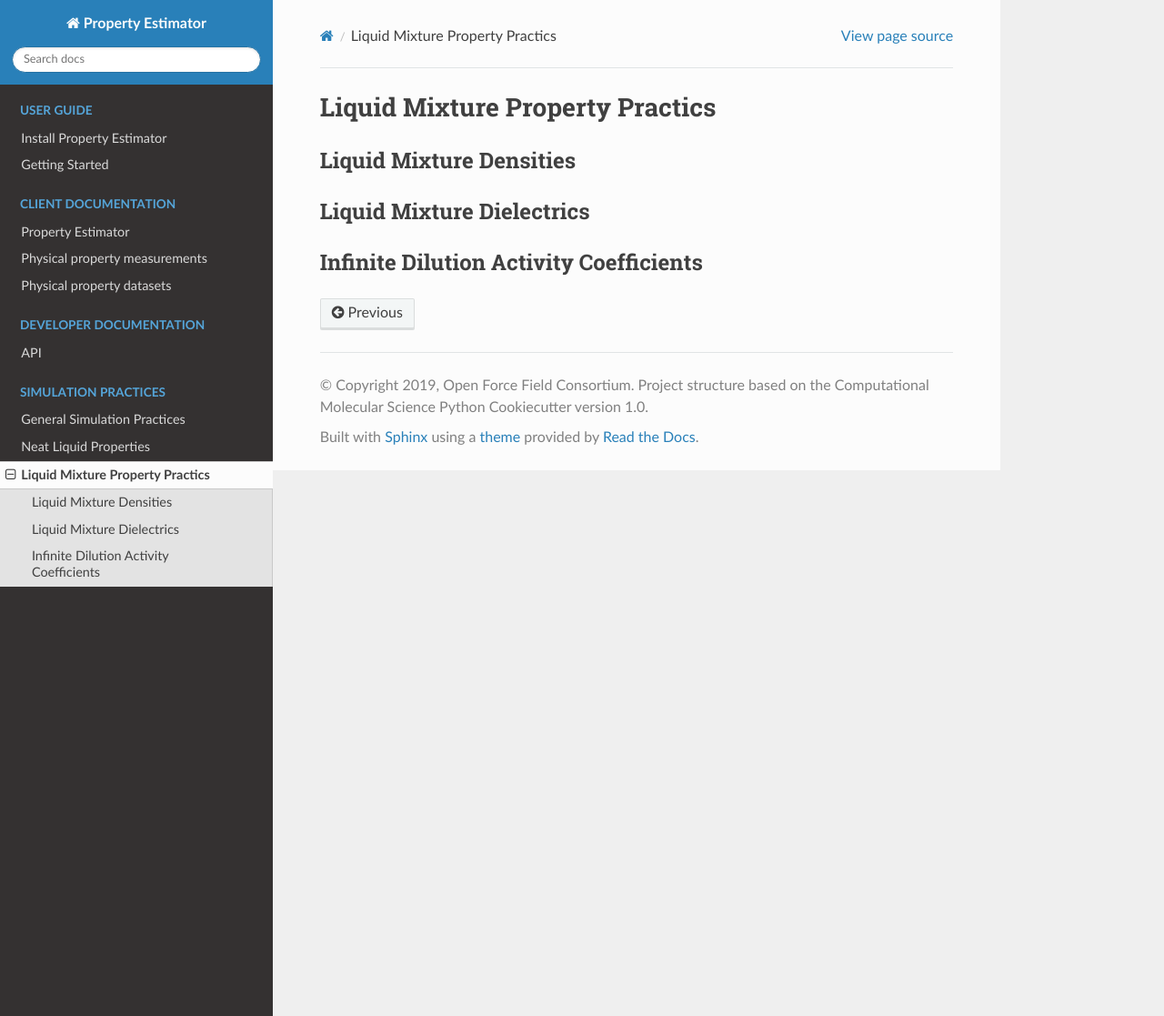
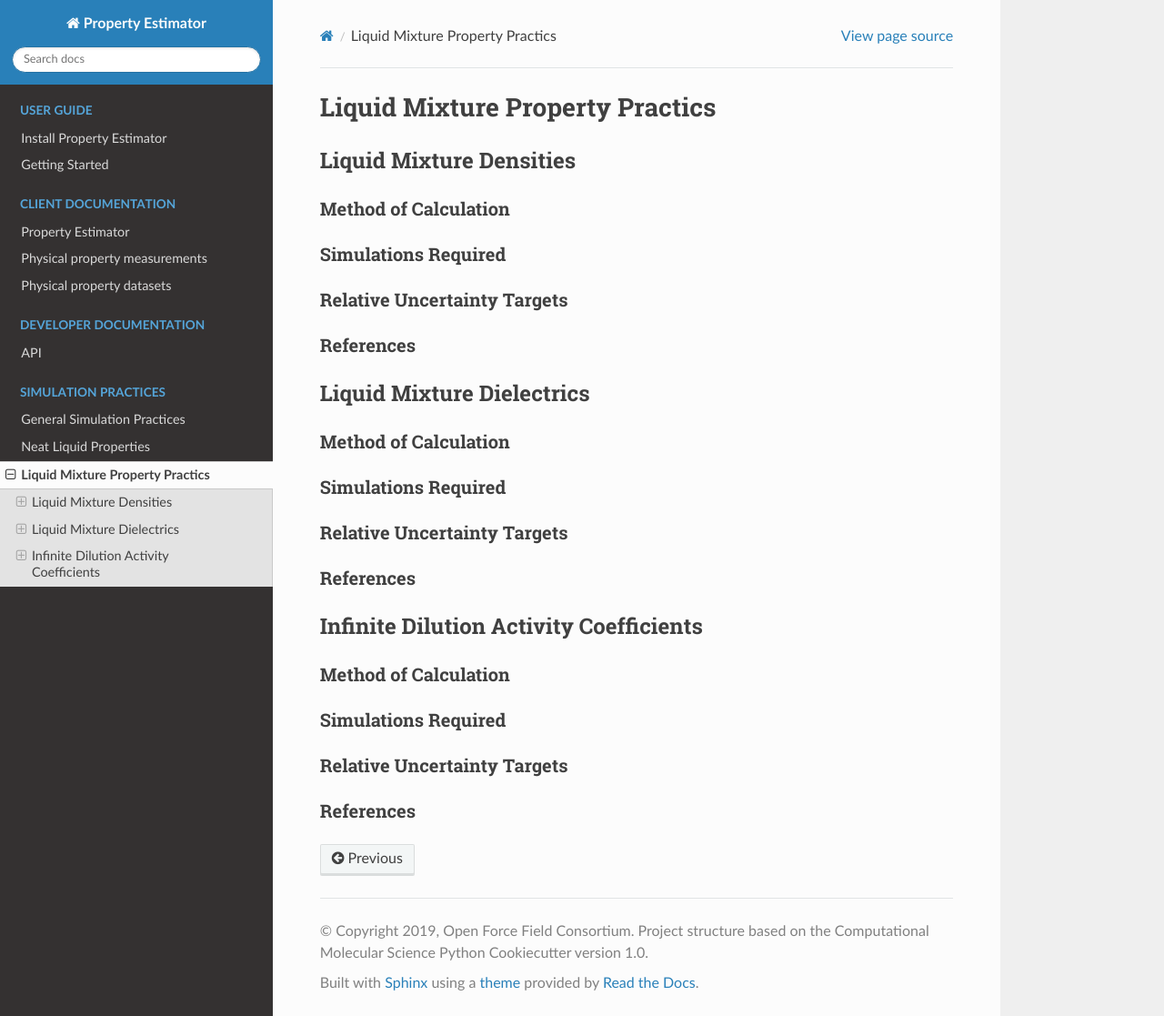
Before and after one commit to openforcefield/openff-evaluator, a Sphinx documentation site: the page built from docs/liquid_mixture_property_practices.rst, in a window 1280 px wide and 1117 px high. Shown: the whole window at 91% size. Built offline with Sphinx 7.4.7 and the Read the Docs theme 2.0.0, drawn with Linux system fonts in a browser that asks for light colours.

Commit message:
Update liquid_mixture_property_practices.rst

```diff
--- a/docs/liquid_mixture_property_practices.rst
+++ b/docs/liquid_mixture_property_practices.rst
@@ -4,8 +4,53 @@ Liquid Mixture Property Practics
 Liquid Mixture Densities
 ---------------
 
+Method of Calculation
+~~~~~~~~~~~~~~~~~~~~~
+
+
+Simulations Required
+~~~~~~~~~~~~~~~~~~~~~
+
+
+Relative Uncertainty Targets
+~~~~~~~~~~~~~~~~~~~~~~~~~~~~
+
+
+References
+~~~~~~~~~~~~
+
 Liquid Mixture Dielectrics
 -----------------
 
+Method of Calculation
+~~~~~~~~~~~~~~~~~~~~~
+
+
+Simulations Required
+~~~~~~~~~~~~~~~~~~~~~
+
+
+Relative Uncertainty Targets
+~~~~~~~~~~~~~~~~~~~~~~~~~~~~
+
+
+References
+~~~~~~~~~~~~
+
 Infinite Dilution Activity Coefficients
 -----------------
+
+Method of Calculation
+~~~~~~~~~~~~~~~~~~~~~
+
+
+Simulations Required
+~~~~~~~~~~~~~~~~~~~~~
+
+
+Relative Uncertainty Targets
+~~~~~~~~~~~~~~~~~~~~~~~~~~~~
+
+
+References
+~~~~~~~~~~~~
```
